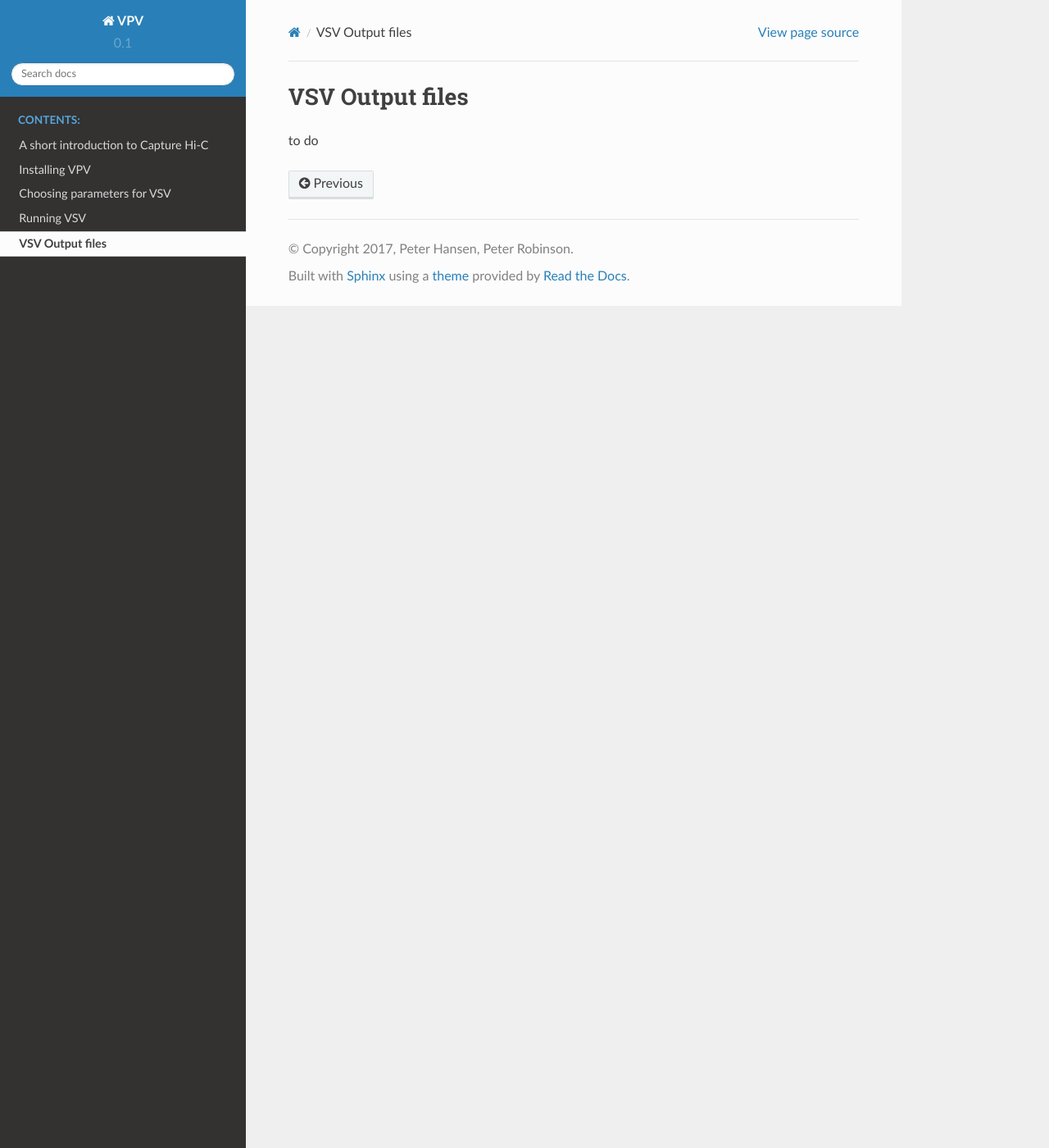
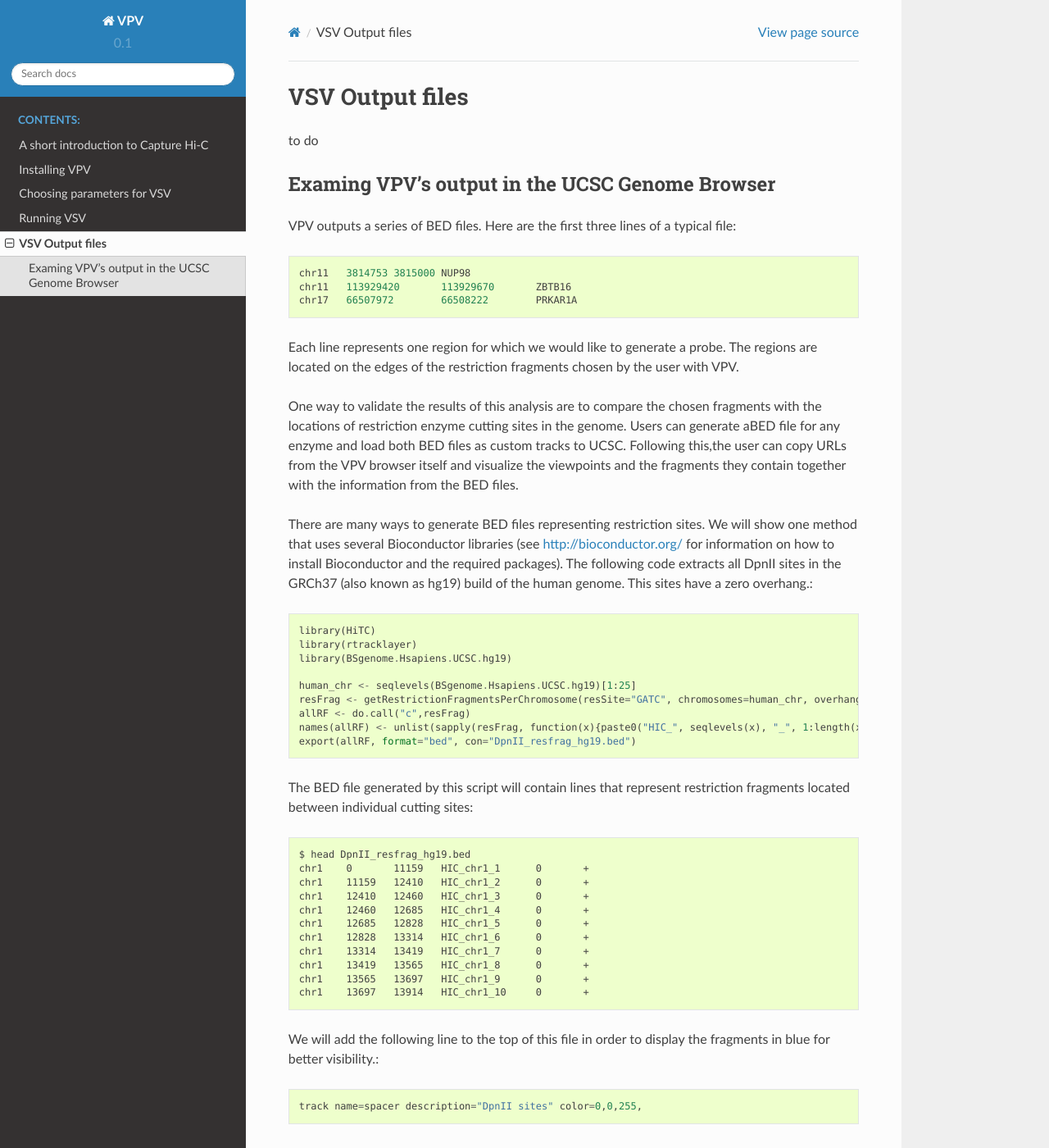
Before and after one commit to TheJacksonLaboratory/Gopher, a Sphinx documentation site: the page built from docs/output.rst, in a window 1280 px wide and 1400 px high. Shown: the whole window at 82% size. Built offline with Sphinx 7.4.7 and the Read the Docs theme 2.0.0, drawn with Linux system fonts in a browser that asks for light colours; some of the changed text lies outside the part shown.

Commit message:
Explanation

```diff
--- a/docs/output.rst
+++ b/docs/output.rst
@@ -2,3 +2,62 @@ VSV Output files
 ===============================
 
 to do
+
+
+
+
+Examing VPV's output in the UCSC Genome Browser
+~~~~~~~~~~~~~~~~~~~~~~~~~
+VPV outputs a series of BED files. Here are the first three lines of a typical file::
+
+	chr11	3814753	3815000	NUP98
+	chr11	113929420	113929670	ZBTB16
+	chr17	66507972	66508222	PRKAR1A
+
+Each line represents one region for which we would like to generate a probe. The regions are located on the edges of the
+restriction fragments chosen by the user with VPV.
+
+One way to validate the results of this analysis are to compare the chosen fragments with the locations of restriction enzyme cutting sites in the genome. Users can generate aBED file for any enzyme and load both BED files as custom tracks to UCSC. Following this,the user can copy URLs from the VPV browser itself and visualize the viewpoints and the fragments they contain together with the information from the BED files.
+
+There are many ways to generate BED files representing restriction sites. We will show one method that uses several Bioconductor libraries (see http://bioconductor.org/ for information on how to install Bioconductor and the required packages). The following code extracts all DpnII sites in the GRCh37 (also known as hg19) build of the human genome. This sites have a zero overhang.::
+
+	library(HiTC)
+	library(rtracklayer)
+	library(BSgenome.Hsapiens.UCSC.hg19)
+
+	human_chr <- seqlevels(BSgenome.Hsapiens.UCSC.hg19)[1:25]
+	resFrag <- getRestrictionFragmentsPerChromosome(resSite="GATC", chromosomes=human_chr, overhangs5=0, 	genomePack="BSgenome.Hsapiens.UCSC.hg19")
+	allRF <- do.call("c",resFrag)
+	names(allRF) <- unlist(sapply(resFrag, function(x){paste0("HIC_", seqlevels(x), "_", 1:length(x))}))
+	export(allRF, format="bed", con="DpnII_resfrag_hg19.bed")
+
+The BED file generated by this script will contain lines that represent restriction fragments located between individual cutting sites::
+
+	$ head DpnII_resfrag_hg19.bed
+	chr1	0	11159	HIC_chr1_1	0	+
+	chr1	11159	12410	HIC_chr1_2	0	+
+	chr1	12410	12460	HIC_chr1_3	0	+
+	chr1	12460	12685	HIC_chr1_4	0	+
+	chr1	12685	12828	HIC_chr1_5	0	+
+	chr1	12828	13314	HIC_chr1_6	0	+
+	chr1	13314	13419	HIC_chr1_7	0	+
+	chr1	13419	13565	HIC_chr1_8	0	+
+	chr1	13565	13697	HIC_chr1_9	0	+
+	chr1	13697	13914	HIC_chr1_10	0	+
+
+
+We will add the following line to the top of this file in order to display the fragments in blue for better visibility.::
+
+	track name=spacer description="DpnII sites" color=0,0,255,
+
+This can be done with sed as follows.::
+
+	sed  -i '1i track name=spacer description="DpnII sites" color=0,0,255,' DpnII_resfrag_hg19.bed
+
+We remove all mitochondrial fragments, which are not relevant for CHC (one of the entries also seems to cause an import error at the UCSC site).::
+
+	sed -i '/^chrM/d' DpnII_resfrag_hg19.bed
+
+Now go to the My Data|Custom Tracks page at the UCSC Genome Browser, click on the Custom Tracks button, and upload the DpnII BED file. Note that this may take some time (it is about 340 MB). Now you can view the DpnII sites, the chosen fragments,and the highlighted viewpoint regions (use the copy URL to clipboard to obtain a URL for a region of interest).
+
+Note to me--we need a better way to view the individual restriction sites in UCSC.
```
